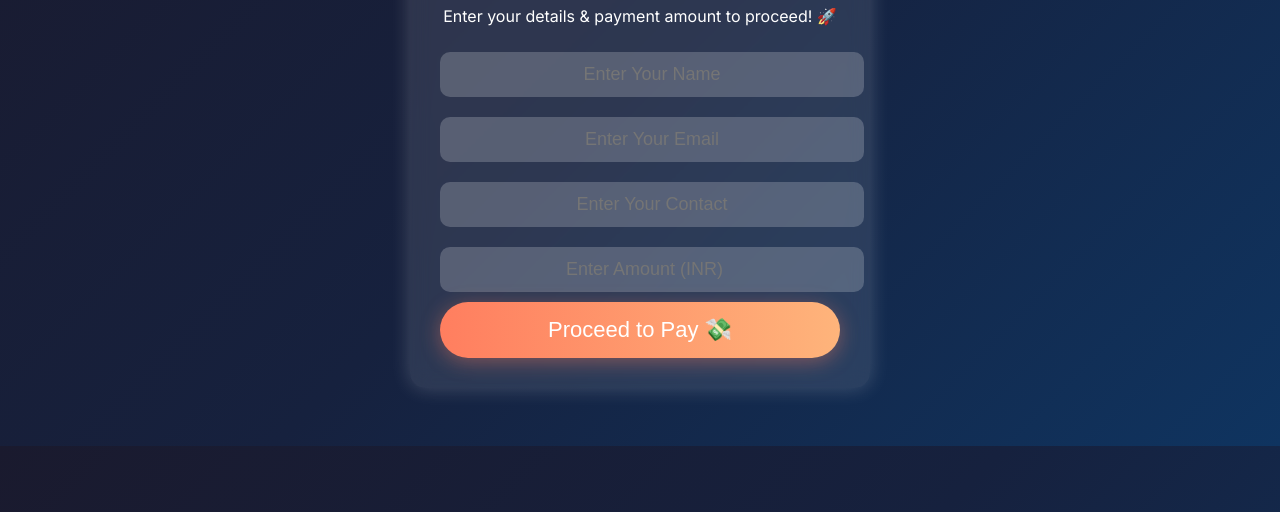
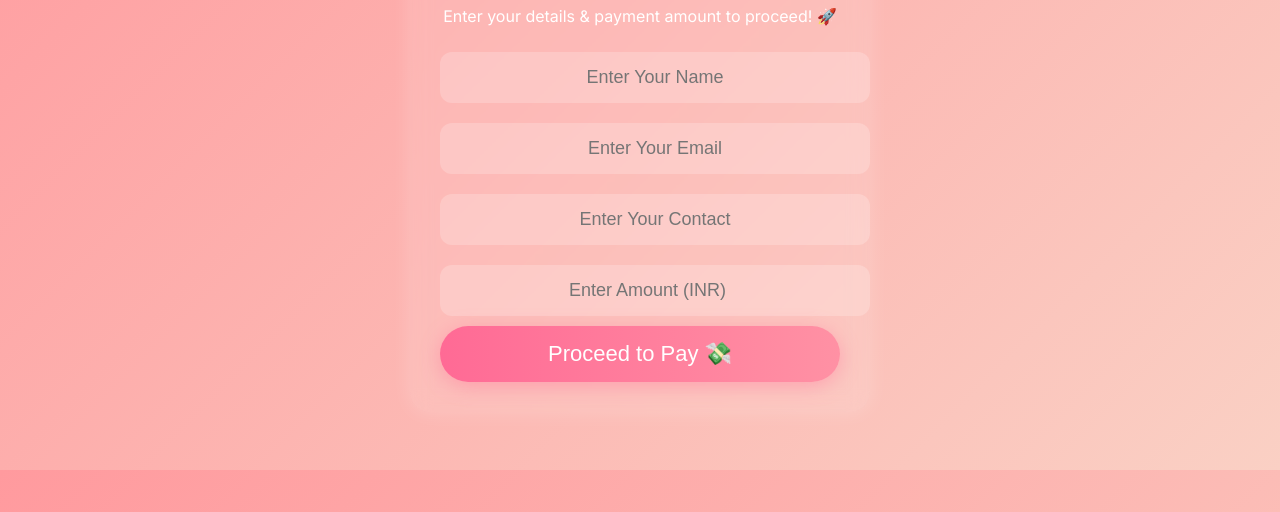
Before and after one commit to SakshamSingla-India/Saksham.github.io, a plain HTML site: page index.html in a window 1280 px wide. Shown: the part 288-800 px from the top of the page. Drawn offline with Linux system fonts and the light colour scheme.

Commit message:
Update index.html

```diff
--- a/index.html
+++ b/index.html
@@ -9,7 +9,7 @@
         body {
             font-family: 'Inter', sans-serif;
             text-align: center;
-            background: linear-gradient(135deg, #1a1a2e, #16213e, #0f3460);
+            background: linear-gradient(135deg, #ff9a9e, #fad0c4);
             padding: 50px;
             color: #fff;
             animation: fadeIn 1.5s ease-in-out;
@@ -17,7 +17,7 @@
         .container {
             background: rgba(255, 255, 255, 0.1);
             padding: 30px;
-            border-radius: 15px;
+            border-radius: 20px;
             box-shadow: 0 0 20px rgba(255, 255, 255, 0.2);
             display: inline-block;
             backdrop-filter: blur(10px);
@@ -32,10 +32,10 @@
         }
         input {
             width: 100%;
-            padding: 12px;
+            padding: 15px;
             margin: 10px 0;
             border: none;
-            border-radius: 10px;
+            border-radius: 12px;
             font-size: 18px;
             transition: all 0.3s;
             text-align: center;
@@ -49,7 +49,7 @@
             background: rgba(255, 255, 255, 0.3);
         }
         button {
-            background: linear-gradient(90deg, #ff7e5f, #feb47b);
+            background: linear-gradient(90deg, #ff6a95, #ff91a4);
             color: white;
             border: none;
             padding: 15px 30px;
@@ -57,13 +57,33 @@
             cursor: pointer;
             border-radius: 30px;
             transition: all 0.3s ease-in-out;
-            box-shadow: 0 4px 20px rgba(255, 126, 95, 0.4);
+            box-shadow: 0 4px 20px rgba(255, 106, 149, 0.4);
             animation: buttonPop 1.5s ease-in-out;
             width: 100%;
         }
         button:hover {
-            background: linear-gradient(90deg, #ff6a5f, #fd9068);
+            background: linear-gradient(90deg, #ff578b, #ff759d);
             transform: scale(1.1);
+        }
+        @keyframes fadeIn {
+            from { opacity: 0; }
+            to { opacity: 1; }
+        }
+        @keyframes slideIn {
+            from { transform: translateY(50px); opacity: 0; }
+            to { transform: translateY(0); opacity: 1; }
+        }
+        @keyframes bounce {
+            0%, 100% { transform: translateY(0); }
+            50% { transform: translateY(-10px); }
+        }
+        @keyframes inputFadeIn {
+            from { opacity: 0; }
+            to { opacity: 1; }
+        }
+        @keyframes buttonPop {
+            from { transform: scale(0.9); }
+            to { transform: scale(1); }
         }
     </style>
 </head>
@@ -110,7 +130,7 @@
                     "contact": contact
                 },
                 "theme": {
-                    "color": "#ff7e5f"
+                    "color": "#ff6a95"
                 }
             };
             var rzp1 = new Razorpay(options);
```
